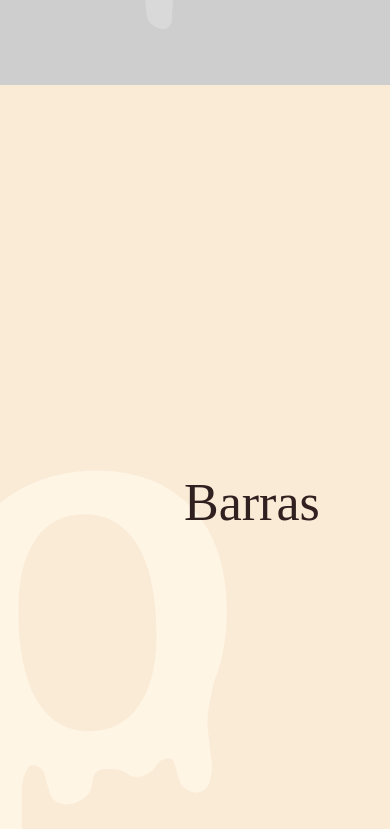
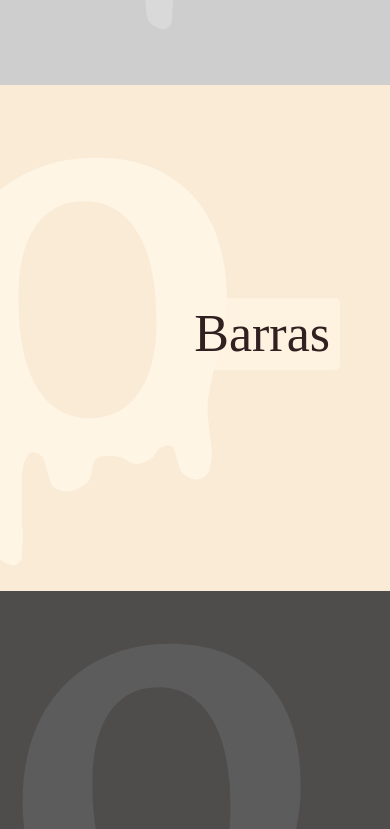
Before and after one commit to pepelancheros/chocolarte, a React (Create React App) app: page / in a window 390 px wide. Shown: the part 1636-2465 px from the top of the page. Built offline with nearby package versions, Linux system fonts and the light colour scheme; a web font is replaced by a local one.

Commit message:
barras responsive in mobile

```diff
--- a/src/components/Home.js
+++ b/src/components/Home.js
@@ -31,18 +31,6 @@ function Home() {
             pin: true,
             pinSpacing: false
         }
-    });
-
-    gsap.to(".products__barras__text", {
-        scrollTrigger: {
-            trigger: ".products__barras__text",
-            pin: true,
-            pinSpacing: false,
-            start: "top 70px",
-            end: "+=350",
-            scrub: true,
-            toggleActions: "restart none none none",
-        },
     });
 
     gsap.to(".products__special__text", {
@@ -102,6 +90,18 @@ function Home() {
                         pinSpacing: false,
                         start: "center 30%",
                         end: "+=700",
+                        scrub: true,
+                        toggleActions: "restart none none none",
+                    },
+                });
+
+                gsap.to(".products__barras__text", {
+                    scrollTrigger: {
+                        trigger: ".products__barras__text",
+                        pin: true,
+                        pinSpacing: false,
+                        start: "top 70px",
+                        end: "+=350",
                         scrub: true,
                         toggleActions: "restart none none none",
                     },
--- a/src/styles/layout/home.scss
+++ b/src/styles/layout/home.scss
@@ -300,8 +300,20 @@
                 }
             }
             &__barras {
+                height: 60vh;
                 &__img {
                     width: 100%;
+                }
+                &__text {
+                    z-index: 1;
+                    background: rgba($c-custom-3--background, 0.75);
+                    padding: 5px 10px;
+                    margin-right: 50px;
+                    border-radius: 5px;
+                }
+                .background-o {
+                    bottom: unset;
+                    top: 70px;
                 }
             }
             &__special {
```
